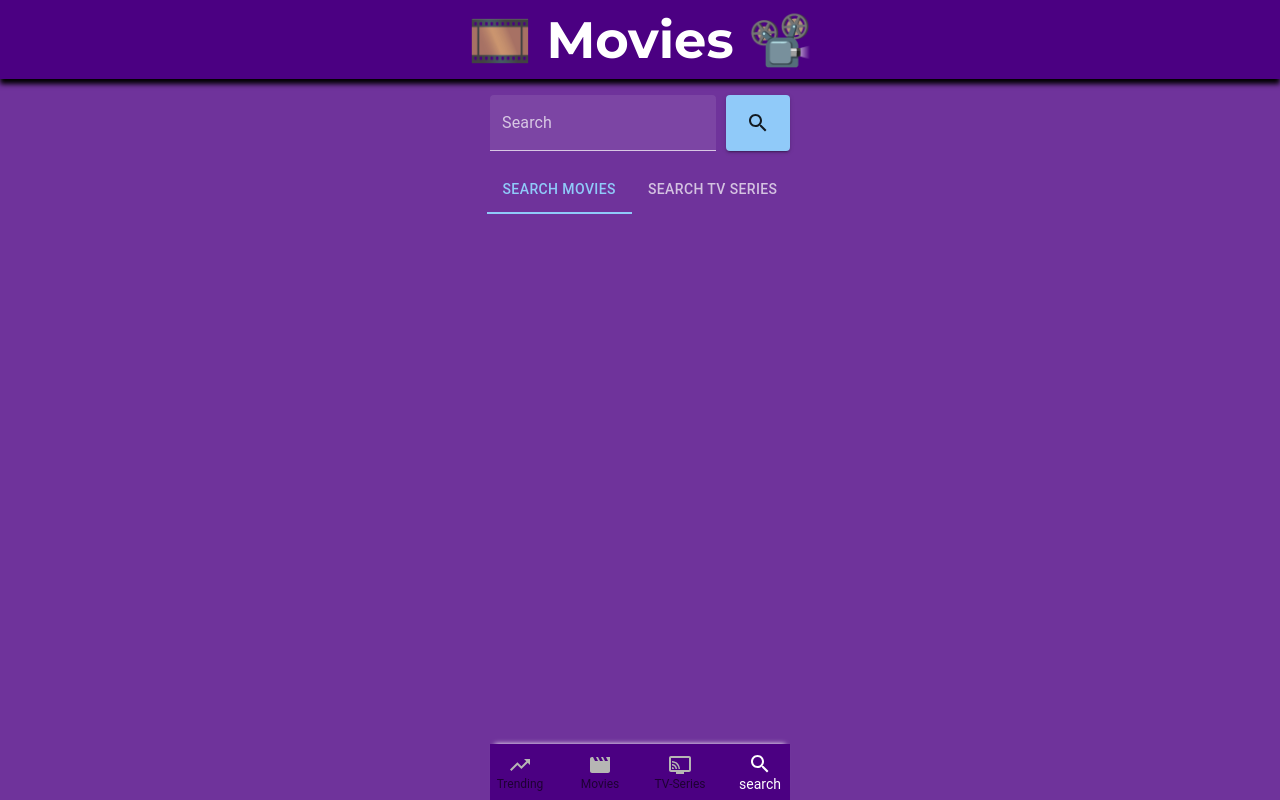
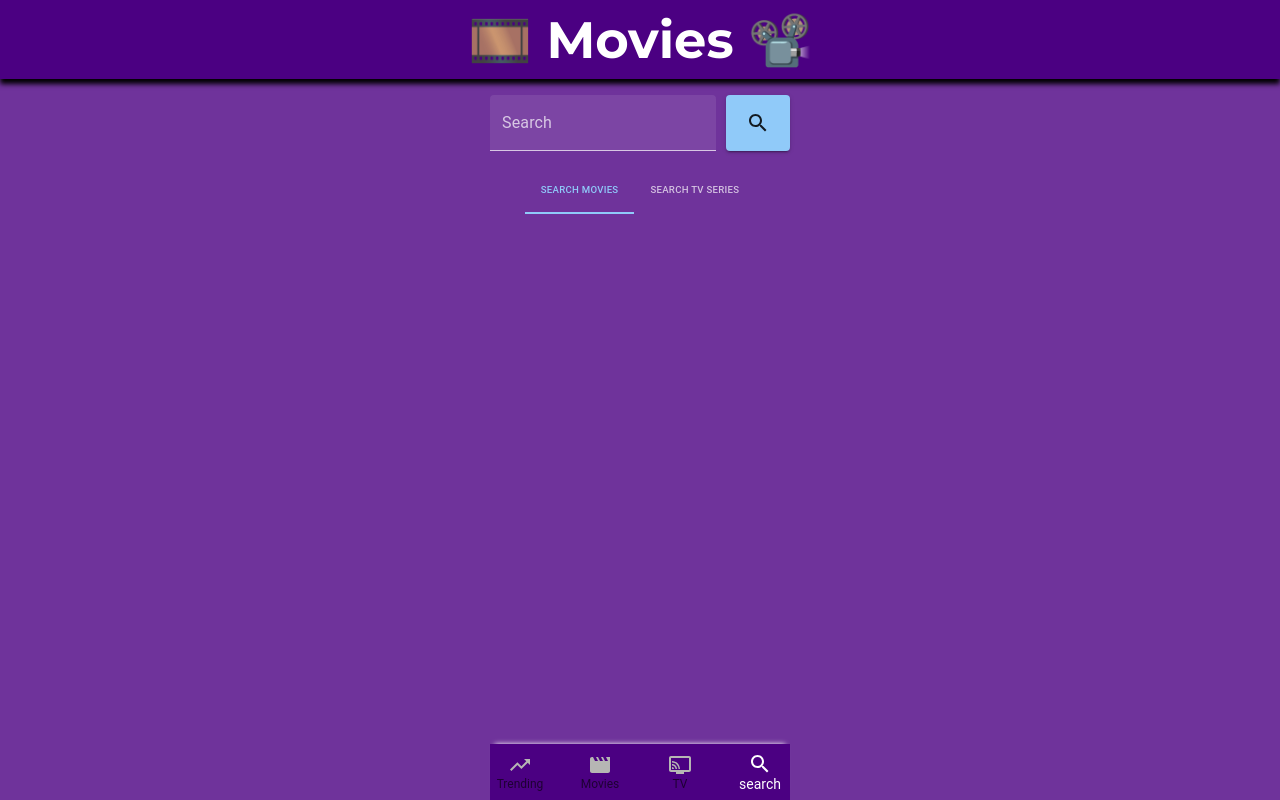
Before and after one commit to mkatay/moviesapp, a React (Vite) app: page /search in a window 1280 px wide. Built offline with nearby package versions, Linux system fonts and the light colour scheme.

Commit message:
fontsize

```diff
--- a/src/App.css
+++ b/src/App.css
@@ -43,3 +43,7 @@ h3{
   margin: 0 !important;
   color:white;
 }
+/*search*/
+.css-1r7avug-MuiButtonBase-root-MuiTab-root{
+  font-size:0.6rem!important;
+}
--- a/src/components/BottomNav.jsx
+++ b/src/components/BottomNav.jsx
@@ -45,7 +45,7 @@ export const BottomNav=()=> {
           to='/movies'
 
           />
-        <BottomNavigationAction label="TV-Series" icon={<ConnectedTvIcon />}
+        <BottomNavigationAction label="TV" icon={<ConnectedTvIcon />}
           component={NavLink}
           value='/series'
           to='/series'
--- a/src/components/SearchPage.jsx
+++ b/src/components/SearchPage.jsx
@@ -44,6 +44,7 @@ console.log(searchText);
         <div >
         <Tabs value={type} indicatorColor="primary" textColor="primary" centered
             onChange={handleChange}
+
         >
             <Tab  label="Search Movies" />
             <Tab  label="Search TV Series" />
```
